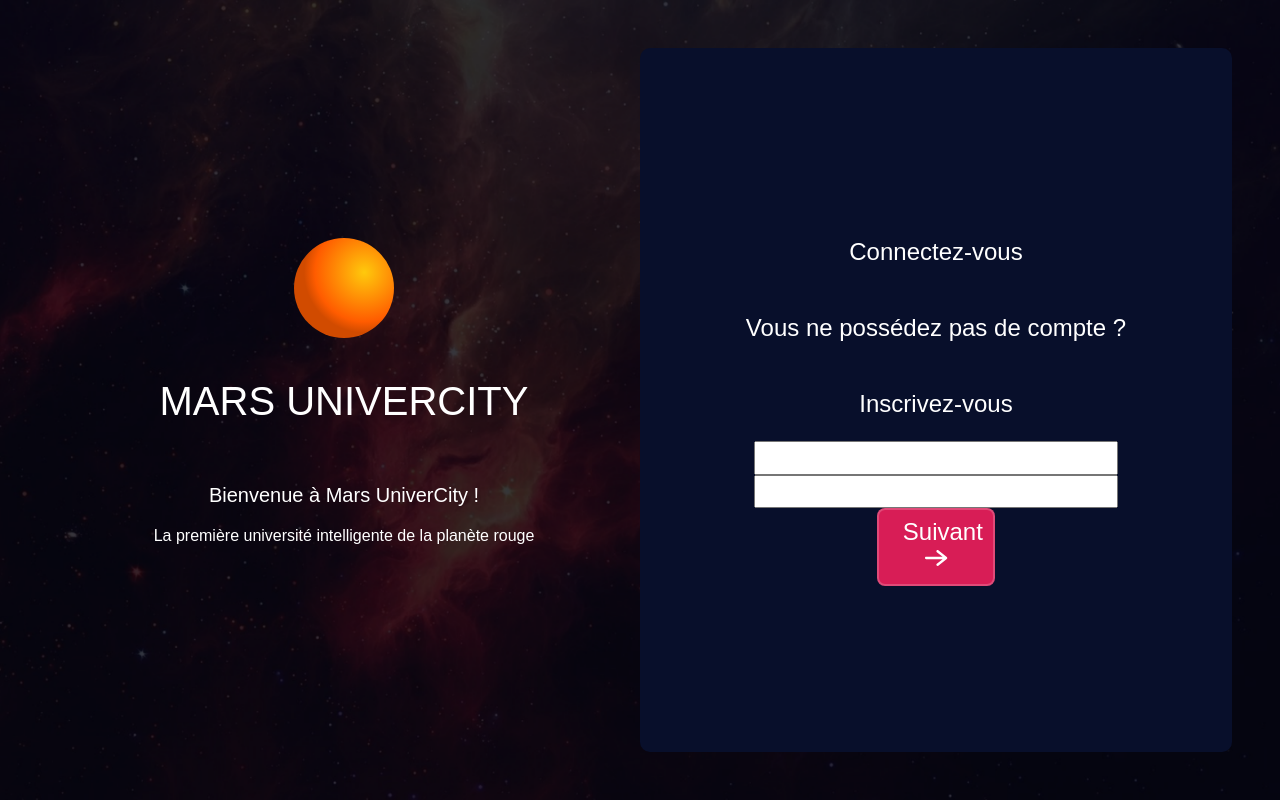
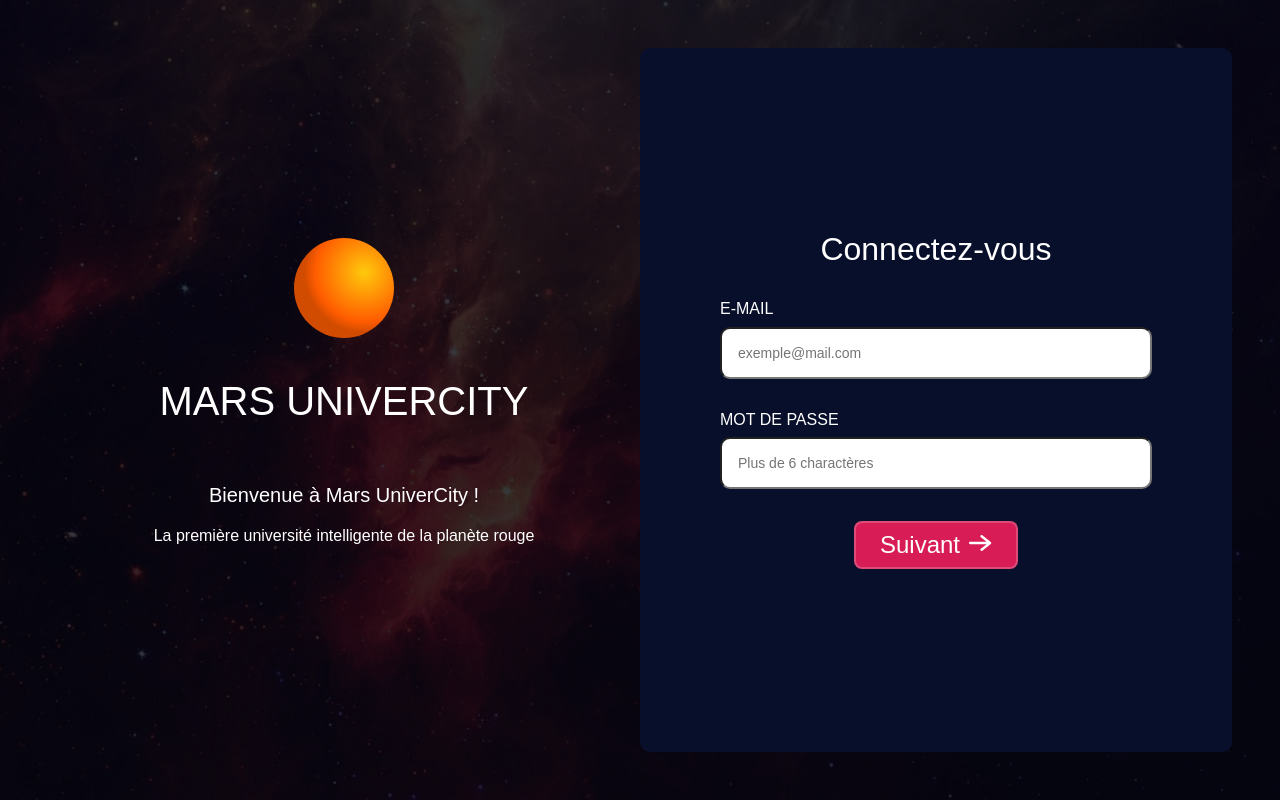
Before and after one commit to MaksymY/mars-univercity, a Vue app: page / in a window 1280 px wide. Built offline with nearby package versions, Linux system fonts and the light colour scheme.

Commit message:
finish auth stucturing and integration

```diff
--- a/src/scss/_variables.scss
+++ b/src/scss/_variables.scss
@@ -1,3 +1,4 @@
 $Darkest: #05050f;
 $BlackRussian: #080f2b;
 $Ruby: #d81d56;
+$MaidiumGray: #8da0a5;
--- a/src/services/types/auth.ts
+++ b/src/services/types/auth.ts
@@ -0,0 +1,4 @@
+export interface SingIn {
+	email: string;
+	password: string;
+}
--- a/src/views/authentication/Index.vue
+++ b/src/views/authentication/Index.vue
@@ -28,10 +28,5 @@ export default defineComponent({
 	background-origin: border-box;
 	background-size: cover;
 	background-color: $Darkest;
-
-	&__icon {
-		fill: white;
-		width: 30px;
-	}
 }
 </style>
--- a/src/views/authentication/atoms/Form.vue
+++ b/src/views/authentication/atoms/Form.vue
@@ -1,16 +1,65 @@
 <template>
-	<input type="text" />
+	<div class="form">
+		<label class="form__label">{{ label }}</label>
+		<input
+			:type="type"
+			class="form__input"
+			:placeholder="placeholder"
+			:value="modelValue"
+			@input="handleInput"
+		/>
+	</div>
 </template>
+
+<script lang="ts">
+import { defineComponent } from "vue";
+export default defineComponent({
+	name: "Form",
+	props: {
+		label: {
+			type: String,
+			required: true,
+			default: "",
+		},
+		modelValue: {
+			type: String,
+			default: "",
+		},
+		type: {
+			type: String,
+			required: false,
+			default: "text",
+		},
+		placeholder: {
+			type: String,
+			required: false,
+			default: "",
+		},
+	},
+	emits: ["update:modelValue"],
+	methods: {
+		handleInput(e: Event) {
+			const { value } = e.target as HTMLTextAreaElement;
+			this.$emit("update:modelValue", value);
+		},
+	},
+});
+</script>
+
 <style lang="scss">
-.formular {
+.form {
 	display: flex;
+	gap: 8px;
 	flex-direction: column;
-	justify-content: center;
-	text-align: center;
-	color: white;
-	background-color: $BlackRussian;
-	border-radius: 10px;
-	height: 100%;
-	width: 100%;
+	&__label {
+		color: white;
+		text-align: left;
+		font-size: 16px;
+	}
+	&__input {
+		border-radius: 10px;
+		padding: 16px;
+		font-size: 14px;
+	}
 }
 </style>
--- a/src/views/authentication/organismes/Formular.vue
+++ b/src/views/authentication/organismes/Formular.vue
@@ -1,19 +1,33 @@
 <template>
 	<section class="formular">
-		<p>Connectez-vous</p>
-		<p>Vous ne possédez pas de compte ?</p>
-		<p>Inscrivez-vous</p>
-		<Form class="formular__form" />
-		<Form class="formular__form" />
-		<Button class="formular__button" :text="'Suivant'">
+		<p class="formular__title">Connectez-vous</p>
+		<Form
+			class="formular__form"
+			:model-value="signIn.email"
+			label="E-MAIL"
+			type="email"
+			placeholder="exemple@mail.com"
+			@update:modelValue="updateEmail"
+		/>
+		<Form
+			class="formular__form"
+			:model-value="signIn.password"
+			label="MOT DE PASSE"
+			type="password"
+			placeholder="Plus de 6 charactères"
+			@update:modelValue="updatePassword"
+		/>
+		<Button class="formular__button" text="Suivant">
 			<template #Icon>
 				<Icon class="formular__button-icon" href="right-arrow" />
 			</template>
 		</Button>
 	</section>
 </template>
+
 <script lang="ts">
-import { defineComponent } from "vue";
+import { defineComponent, ref } from "vue";
+import { SingIn } from "../../../services/types/auth";
 import Form from "../atoms/Form.vue";
 import Button from "../../../components/atoms/Button.vue";
 import Icon from "../../../components/atoms/Icon.vue";
@@ -25,33 +39,55 @@ export default defineComponent({
 		Button,
 		Icon,
 	},
+	setup() {
+		const signIn = ref({
+			email: "",
+			password: "",
+		} as SingIn);
+
+		return {
+			signIn,
+			updateEmail(value: string) {
+				signIn.value.email = value;
+			},
+			updatePassword(value: string) {
+				signIn.value.password = value;
+			},
+		};
+	},
 });
 </script>
+
 <style lang="scss">
 .formular {
 	display: flex;
+	align-items: center;
+	justify-content: center;
 	flex-direction: column;
-	justify-content: center;
 	text-align: center;
 	color: white;
 	background-color: $BlackRussian;
 	border-radius: 10px;
-	height: 100%;
-	width: 100%;
+	padding: 80px;
+
+	&__title {
+		font-size: 32px;
+		margin: 0;
+	}
 
 	&__form {
-		width: 60%;
 		align-self: center;
+		margin-top: 32px;
+		width: 100%;
 	}
 
 	&__button {
+		display: flex;
+		gap: 8px;
 		background-color: $Ruby;
 		color: white;
-		align-items: center;
-		justify-content: center;
 		border: 2px solid rgba(255, 255, 255, 0.2);
-		width: 20%;
-		align-self: center;
+		margin-top: 32px;
 	}
 
 	&__button-icon {
--- a/tsconfig.json
+++ b/tsconfig.json
@@ -1,5 +1,6 @@
 {
 	"compilerOptions": {
+		"noImplicitAny": true,
 		"target": "esnext",
 		"module": "esnext",
 		"strict": true,
```
